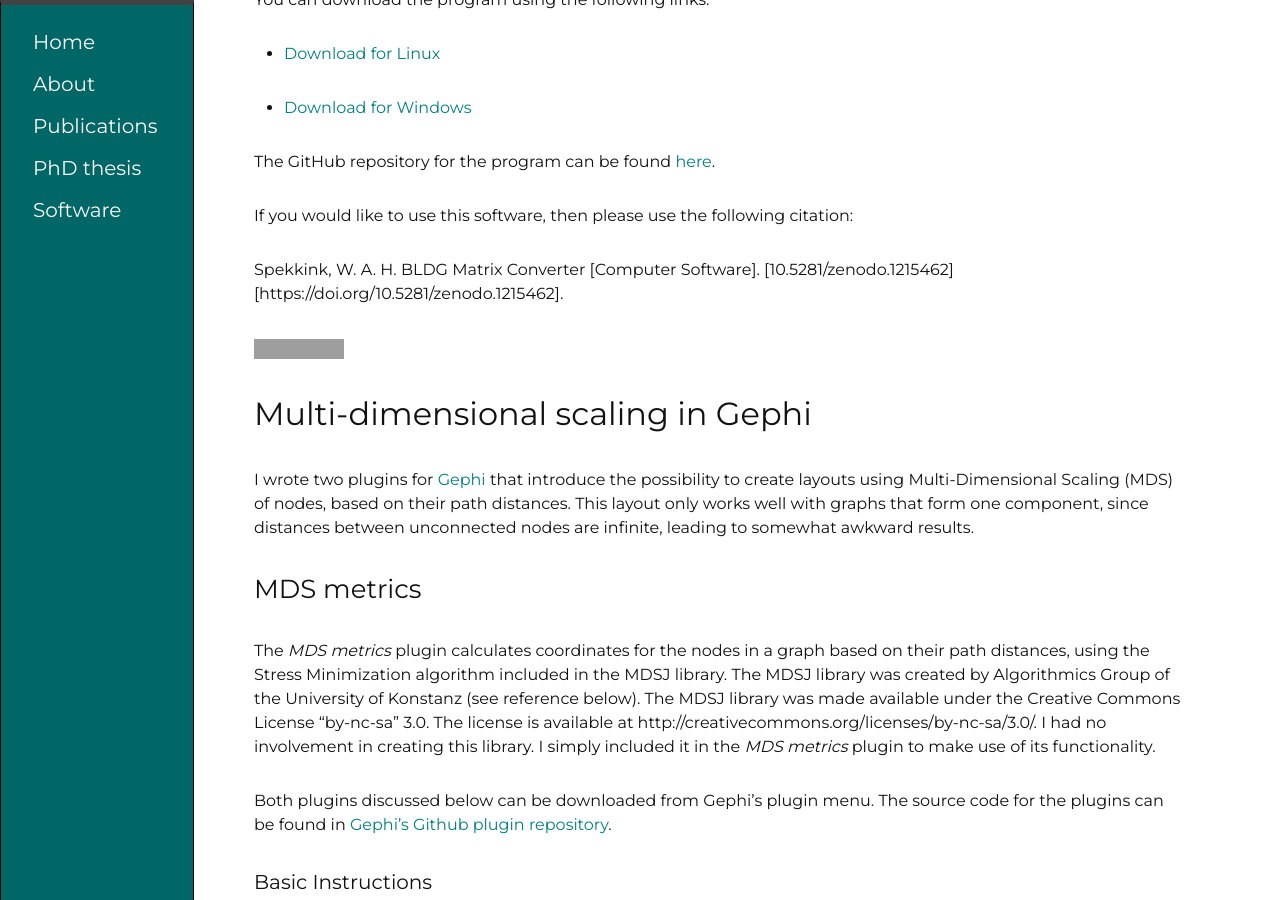
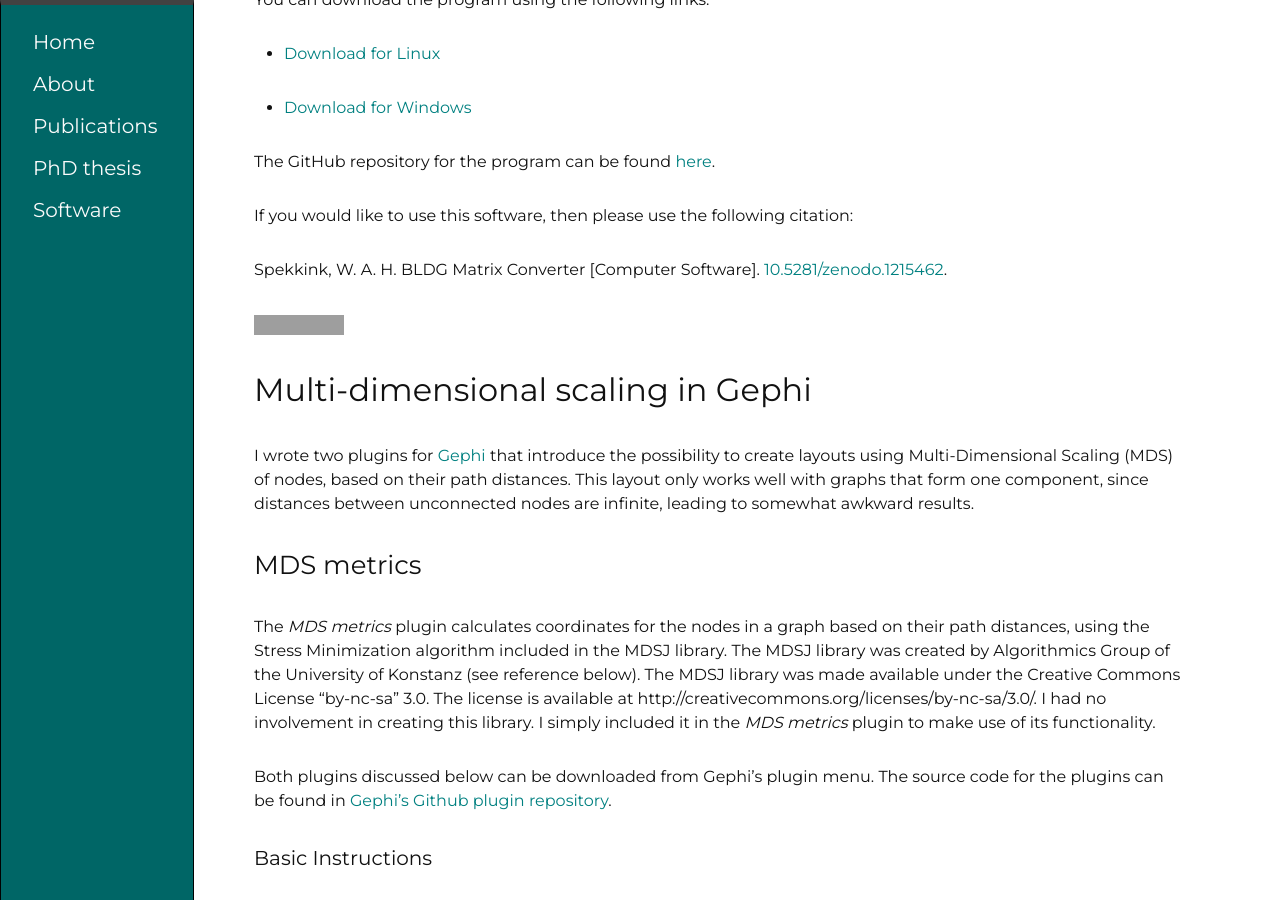
Before and after one commit to WouterSpekkink/WouterSpekkink.github.io_old, a Jekyll site: the page built from software.md, in a window 1280 px wide and 900 px high, scrolled down 3311 px. Built offline with Jekyll 4.4.1, drawn with Linux system fonts in a browser that asks for light colours; grey boxes are pictures that could not be loaded.

Commit message:
Small update to software.md

```diff
--- a/software.md
+++ b/software.md
@@ -72,7 +72,7 @@ The GitHub repository for the program can be found [here][5].
 
 If you would like to use this software, then please use the following citation:
 
-Spekkink, W. A. H. BLDG Matrix Converter [Computer Software]. [10.5281/zenodo.1215462][https://doi.org/10.5281/zenodo.1215462].
+Spekkink, W. A. H. BLDG Matrix Converter [Computer Software]. [10.5281/zenodo.1215462](https://doi.org/10.5281/zenodo.1215462).
 
 [![DOI](https://zenodo.org/badge/84478618.svg)](https://zenodo.org/badge/latestdoi/84478618)
 
```
